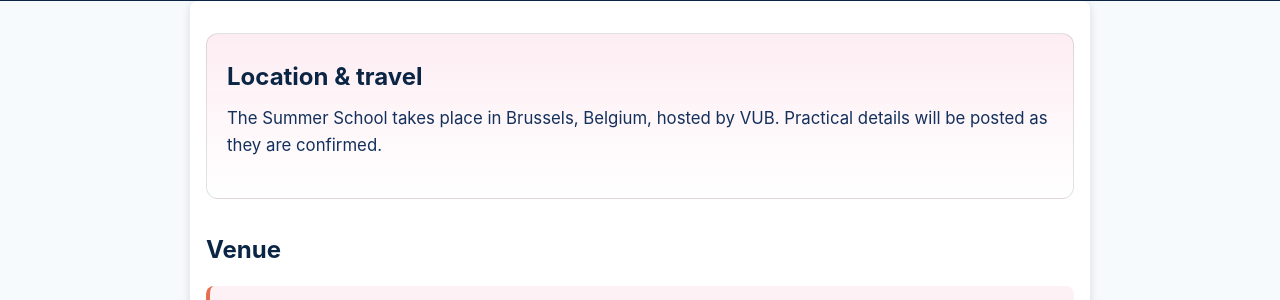
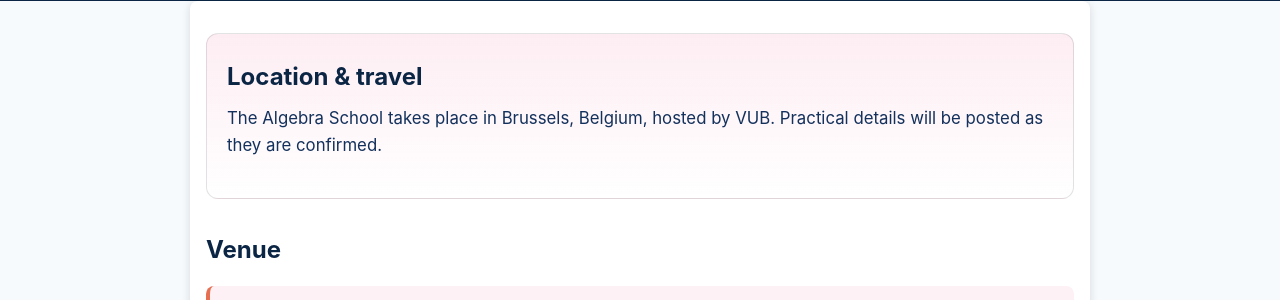
Before and after one commit to VubLeedsTopYB/VubLeedsTopYB.github.io, a Jekyll site: the page built from summer-school/location.md, in a window 1280 px wide. Shown: the part 219-519 px from the top of the page. Built offline with Jekyll 4.4.1, drawn with Linux system fonts in a browser that asks for light colours.

Commit message:
I removed Summer

```diff
--- a/summer-school/location.md
+++ b/summer-school/location.md
@@ -1,12 +1,12 @@
 ---
 layout: summer
-title: VUB–Leeds Algebra Summer School (2026) — Location
+title: VUB–Leeds Algebra School (2026) — Location
 ---
 
 <section class="hero">
   <h2>Location &amp; travel</h2>
   <p class="subtitle">
-    The Summer School takes place in Brussels, Belgium, hosted by VUB. Practical details will be posted as they are confirmed.
+    The Algebra School takes place in Brussels, Belgium, hosted by VUB. Practical details will be posted as they are confirmed.
   </p>
 </section>
 
```
Also changed, not shown: index.md (+1 -1 lines), summer-school/index.md (+1 -1 lines), summer-school/organisers.md (+1 -1 lines), summer-school/schedule.md (+1 -1 lines).
